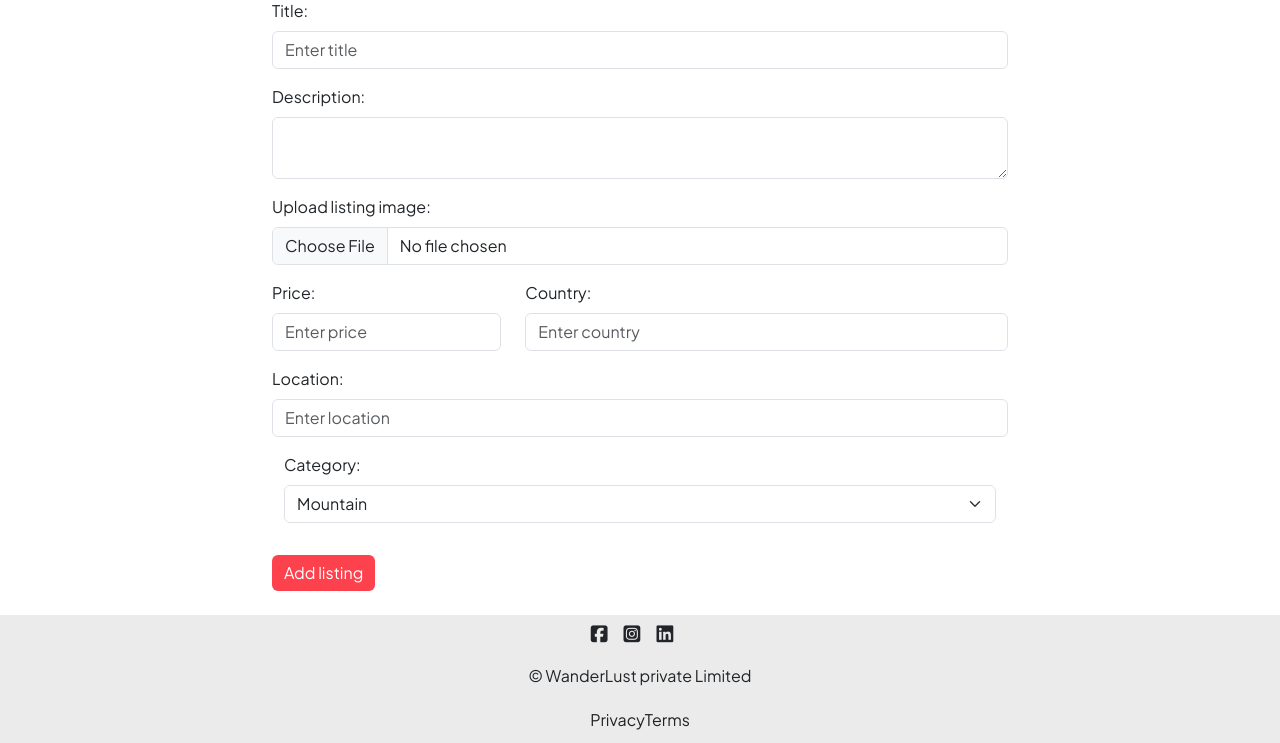
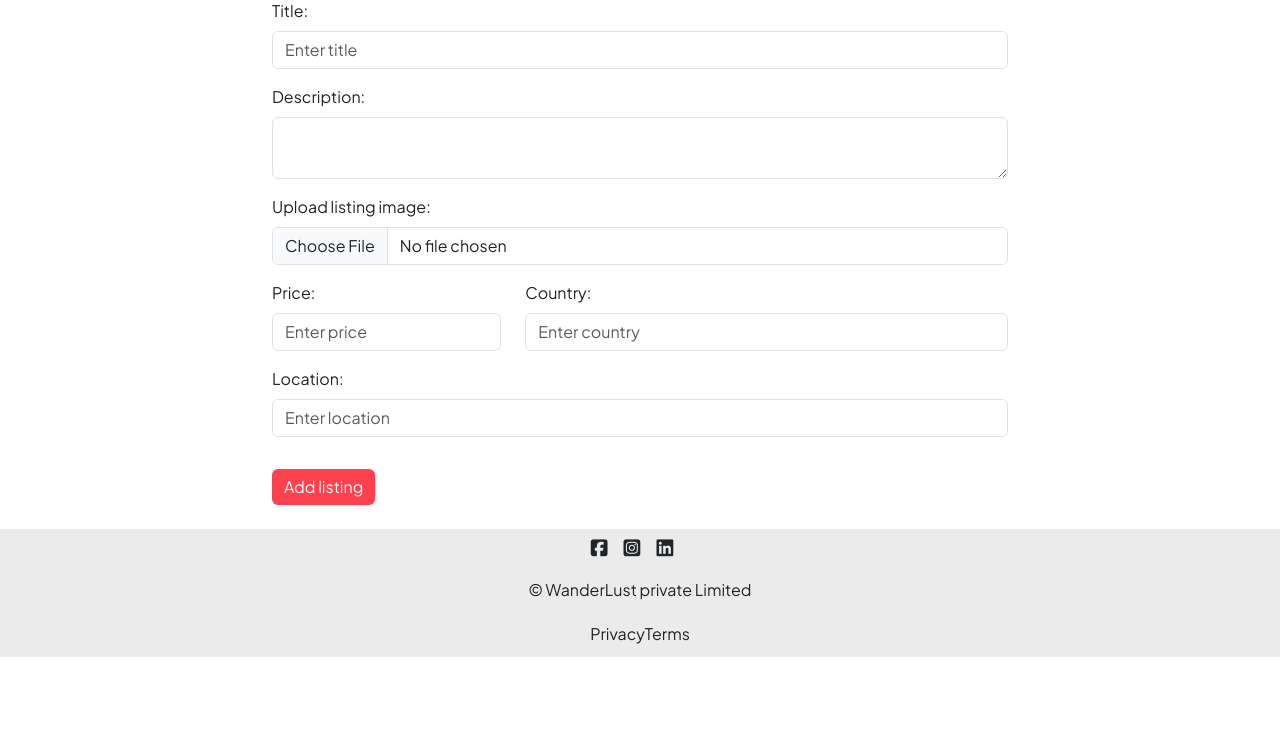
Before and after one commit to GotiHarshil/Airbnb, a Node server app: page /listings/new in a window 1280 px wide. Shown: the part 163-906 px from the top of the page. After the commit the page ends 820 px from the top, so only its background shows below. Run offline with Node 20, Linux system fonts and the light colour scheme; the visitor is signed in with stand-in values (Sample User, id 1); some libraries are stand-ins or nearby versions.

Commit message:
commented category option in new listing

```diff
--- a/views/listings/new.ejs
+++ b/views/listings/new.ejs
@@ -90,7 +90,7 @@
           <div class="invalid-feedback">Please enter valid location</div>
         </div>
 
-        <div class="container mt-3">
+        <!-- <div class="container mt-3">
             <div class="mb-3">
               <label for="category" class="form-label">Category:</label>
               <select id="category" name="listing[category]" class="form-select">
@@ -101,10 +101,10 @@
                 <option value="pool">Amazing pools</option>
                 <option value="camping">Camping</option>
                 <option value="farm">Farm</option>
-                <option value="arcitc">Arctic</option>
+                <option value="arctic">Arctic</option>
               </select>
             </div>
-        </div>
+        </div> -->
 
         <!-- <div class="container mt-3">
           <div class="dropdown" name="listing[category]">
```
